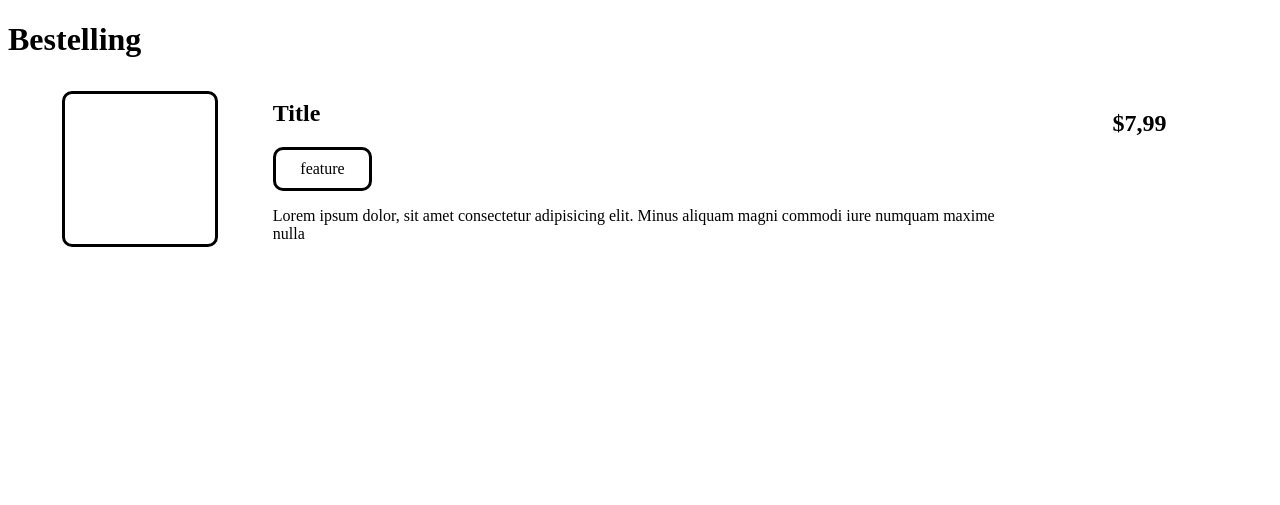
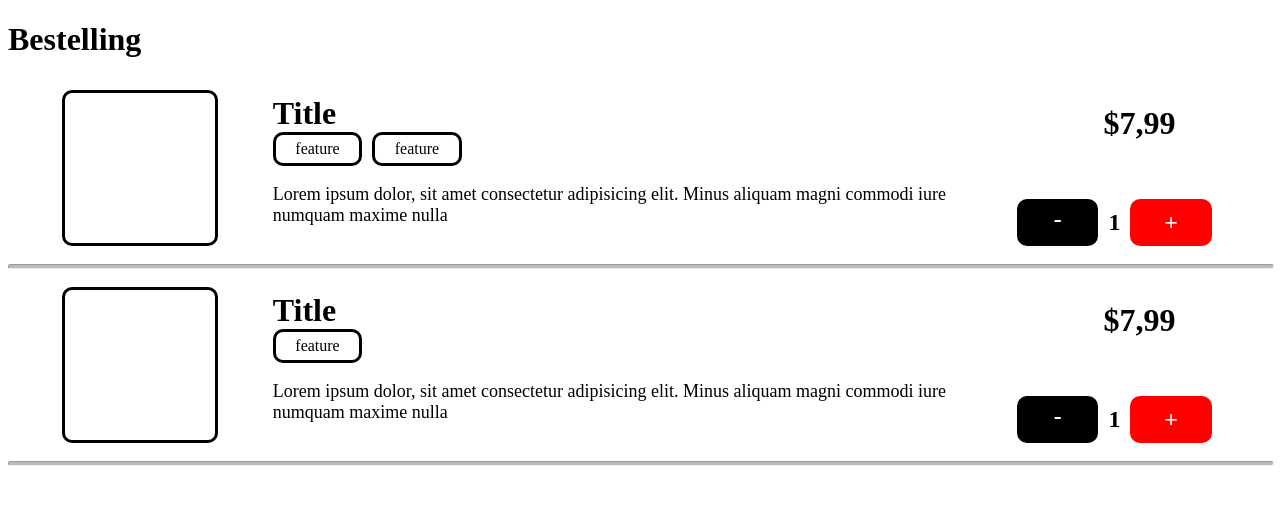
Before and after one commit to Deanjer/sushidaily, a PHP site: page /bestelling.php in a window 1280 px wide. Shown: the part 26-531 px from the top of the page. Run offline with PHP 8.4, Linux system fonts and the light colour scheme.

Commit message:
bestellingen verder afgemaakt nu aleen de functie's en betere kleuren

```diff
--- a/sushidaily/assets/css/bestelling.css
+++ b/sushidaily/assets/css/bestelling.css
@@ -78,12 +78,19 @@
 
 .center h1{
     font-family: Avenir black;
+    font-size: xx-large;
 }
 
 .bestelling {
     display: flex;
     flex-direction: row;
     height: auto;
+}
+
+.bestelling h1{
+    font-family: Avenir black;
+    margin: 0;
+    margin-top: 15px;
 }
 
 .order {
@@ -108,17 +115,72 @@
     flex-direction: column;
 }
 
+.omschrijving p{
+    font-size: large;
+}
+
 .prijs {
     width: 20%;
     margin: 10px;
     display: flex;
     flex-direction: column;
-    justify-content: start;
+    justify-content: space-between;
 }
 
-.prijs h2{
+.prijs h1{
     height: auto;
     align-self: center;
+}
+
+.hoeveelheid{
+    width: 100%;
+    display: flex;
+}
+
+.min{
+    background-color: black;
+    width: 25%;
+    padding: 10px;
+    border-radius: 10px;
+    color: white;
+    text-align: center;
+    cursor: pointer;
+}
+
+.min:hover{
+    background-color: #545454;
+}
+
+.min h2{
+    margin: 0;
+    margin-top: -3px;
+}
+
+.aantal h2{
+    padding: 10px;
+    margin: 0;
+}
+
+.plus{
+    background-color: red;
+    width: 25%;
+    padding: 10px;
+    border-radius: 10px;
+    color: white;
+    text-align: center;
+    cursor: pointer;
+}
+
+.plus:hover{
+    background-color: #da0000;
+}
+
+.plus h2{
+    margin: 0;
+}
+
+.categorie{
+    display: flex;
 }
 
 .feature{
@@ -126,6 +188,14 @@
     justify-content: center;
     border: solid black;
     width: 10%;
-    padding: 10px;
+    padding: 5px;
     border-radius: 10px;
+    margin-right: 10px;
 }
+
+hr.rounded {
+    width: 100%;
+    height: 3px;
+    background-color: #bbb;
+    border-radius: 5px;
+}
--- a/sushidaily/bestelling.php
+++ b/sushidaily/bestelling.php
@@ -21,20 +21,59 @@
                 </div>
             </div>
             <div class="info">
-                <h2>Title</h2>
+                <h1>Title</h1>
+                <div class="categorie">
+                    <div class="feature">
+                        feature
+                    </div>
+                    <div class="feature">
+                        feature
+                    </div>
+                </div>
+                <div class="omschrijving">
+                    <p>
+                        Lorem ipsum dolor, sit amet consectetur adipisicing elit. Minus aliquam magni commodi iure numquam maxime nulla
+                    </p>
+                </div>
+            </div>
+            <div class="prijs">
+                <h1>$7,99</h1>
+                <div class="hoeveelheid">
+                    <div class="min"><h2>-</h2></div>
+                    <div class="aantal"><h2>1</h2></div>
+                    <div class="plus"><h2>+</h2></div>
+                </div>
+            </div>
+        </div>
+        <hr class="rounded">
+        <div class="bestelling">
+            <div class="order">
+                <div class="image">
+
+                </div>
+            </div>
+            <div class="info">
+                <h1>Title</h1>
                 <div class="feature">
                     feature
                 </div>
                 <div class="omschrijving">
                     <p>
-                    Lorem ipsum dolor, sit amet consectetur adipisicing elit. Minus aliquam magni commodi iure numquam maxime nulla
+                        Lorem ipsum dolor, sit amet consectetur adipisicing elit. Minus aliquam magni commodi iure numquam maxime nulla
                     </p>
                 </div>
             </div>
             <div class="prijs">
-                <h2>$7,99</h2>
+                <h1>$7,99</h1>
+                <div class="hoeveelheid">
+                    <div class="min"><h2>-</h2></div>
+                    <div class="aantal"><h2>1</h2></div>
+                    <div class="plus"><h2>+</h2></div>
+                </div>
             </div>
         </div>
+        <hr class="rounded">
     </div>
 </body>
+
 </html>
```
